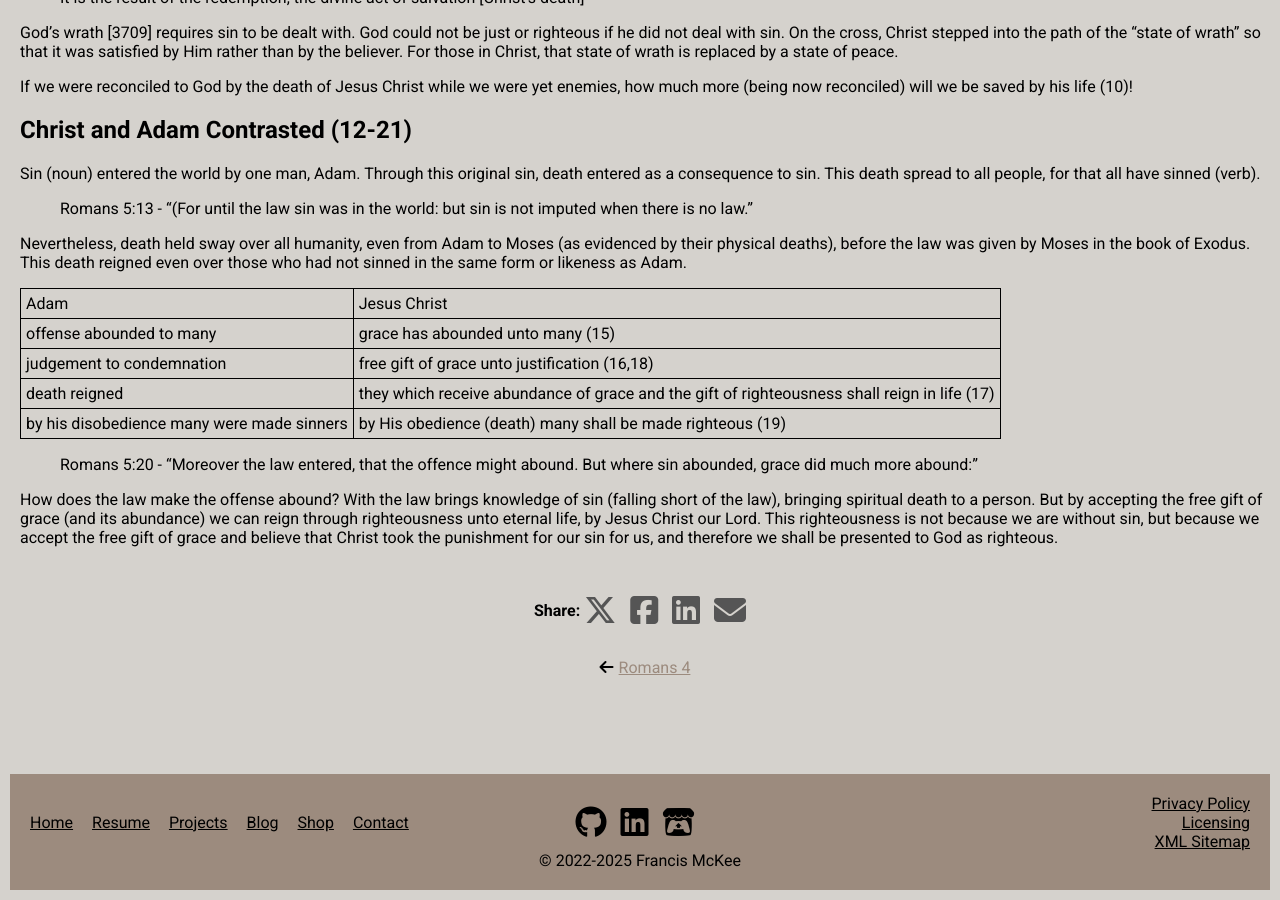
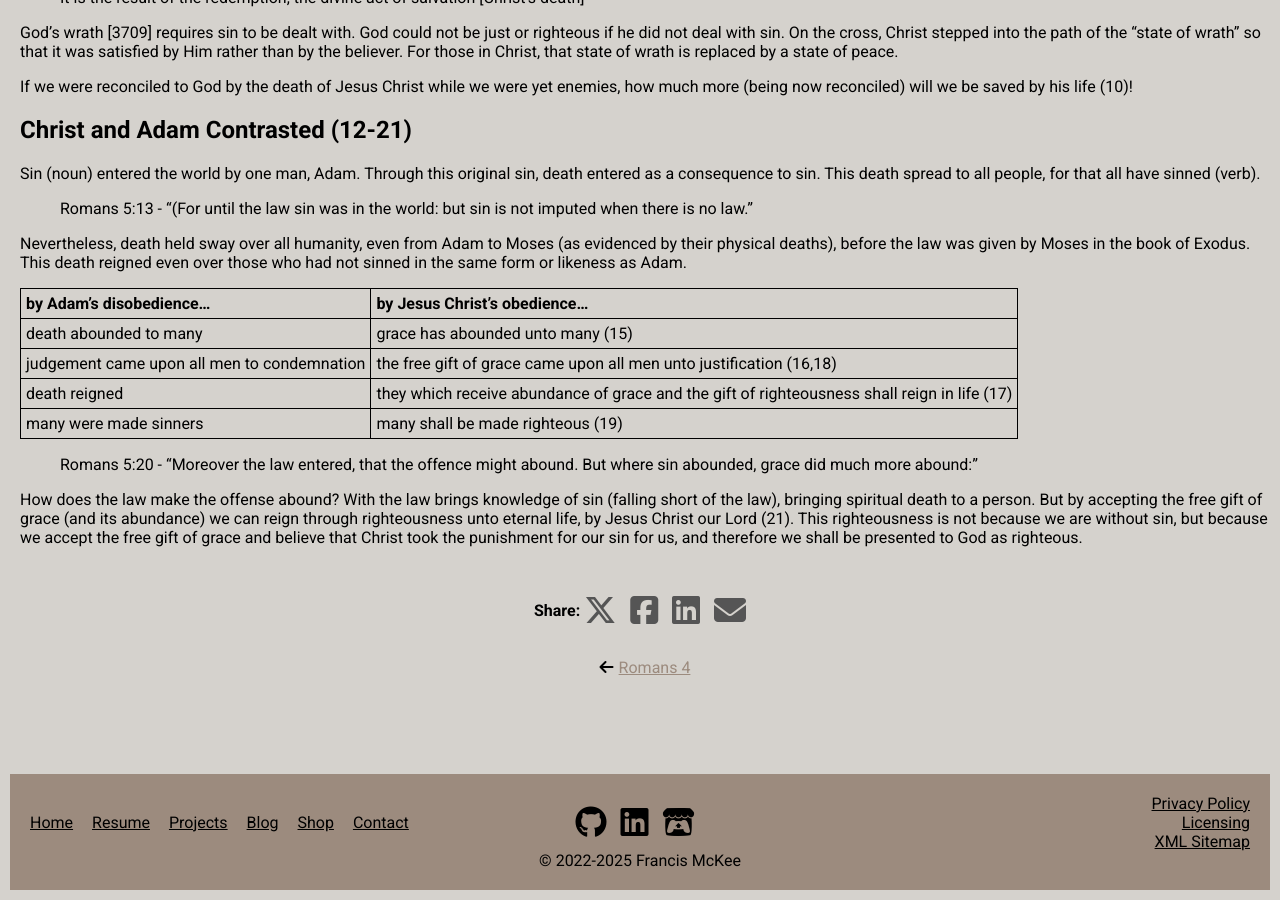
Before and after one commit to Francis-McKee/francis-mckee.github.io, a Jekyll site: the page built from _posts/theology/romans/2026-03-16-romans-5.md, in a window 1280 px wide and 900 px high, scrolled down 913 px. Built offline with Jekyll 4.4.1, drawn with Linux system fonts in a browser that asks for light colours; nearby versions of some CDN libraries; comment, search, counter and statistics services are not loaded.

Commit message:
edited table for readability

```diff
--- a/_posts/theology/romans/2026-03-16-romans-5.md
+++ b/_posts/theology/romans/2026-03-16-romans-5.md
@@ -51,12 +51,13 @@ Sin (noun) entered the world by one man, Adam. Through this original sin, death
 
 Nevertheless, death held sway over all humanity, even from Adam to Moses (as evidenced by their physical deaths), before the law was given by Moses in the book of Exodus. This death reigned even over those who had not sinned in the same form or likeness as Adam.
 
-| Adam | Jesus Christ |
-| offense abounded to many | grace has abounded unto many (15) |
-| judgement to condemnation | free gift of grace unto justification (16,18) |
+| by Adam's disobedience... | by Jesus Christ's obedience... |
+| ---- | ------------ |
+| death abounded to many | grace has abounded unto many (15) |
+| judgement came upon all men to condemnation | the free gift of grace came upon all men unto justification (16,18) |
 | death reigned | they which receive abundance of grace and the gift of righteousness shall reign in life (17) |
-| by his disobedience many were made sinners | by His obedience (death) many shall be made righteous (19) |
+| many were made sinners | many shall be made righteous (19) |
 
 > Romans 5:20 - "Moreover the law entered, that the offence might abound. But where sin abounded, grace did much more abound:"
 
-How does the law make the offense abound? With the law brings knowledge of sin (falling short of the law), bringing spiritual death to a person. But by accepting the free gift of grace (and its abundance) we can reign through righteousness unto eternal life, by Jesus Christ our Lord. This righteousness is not because we are without sin, but because we accept the free gift of grace and believe that Christ took the punishment for our sin for us, and therefore we shall be presented to God as righteous.
+How does the law make the offense abound? With the law brings knowledge of sin (falling short of the law), bringing spiritual death to a person. But by accepting the free gift of grace (and its abundance) we can reign through righteousness unto eternal life, by Jesus Christ our Lord (21). This righteousness is not because we are without sin, but because we accept the free gift of grace and believe that Christ took the punishment for our sin for us, and therefore we shall be presented to God as righteous.
```
